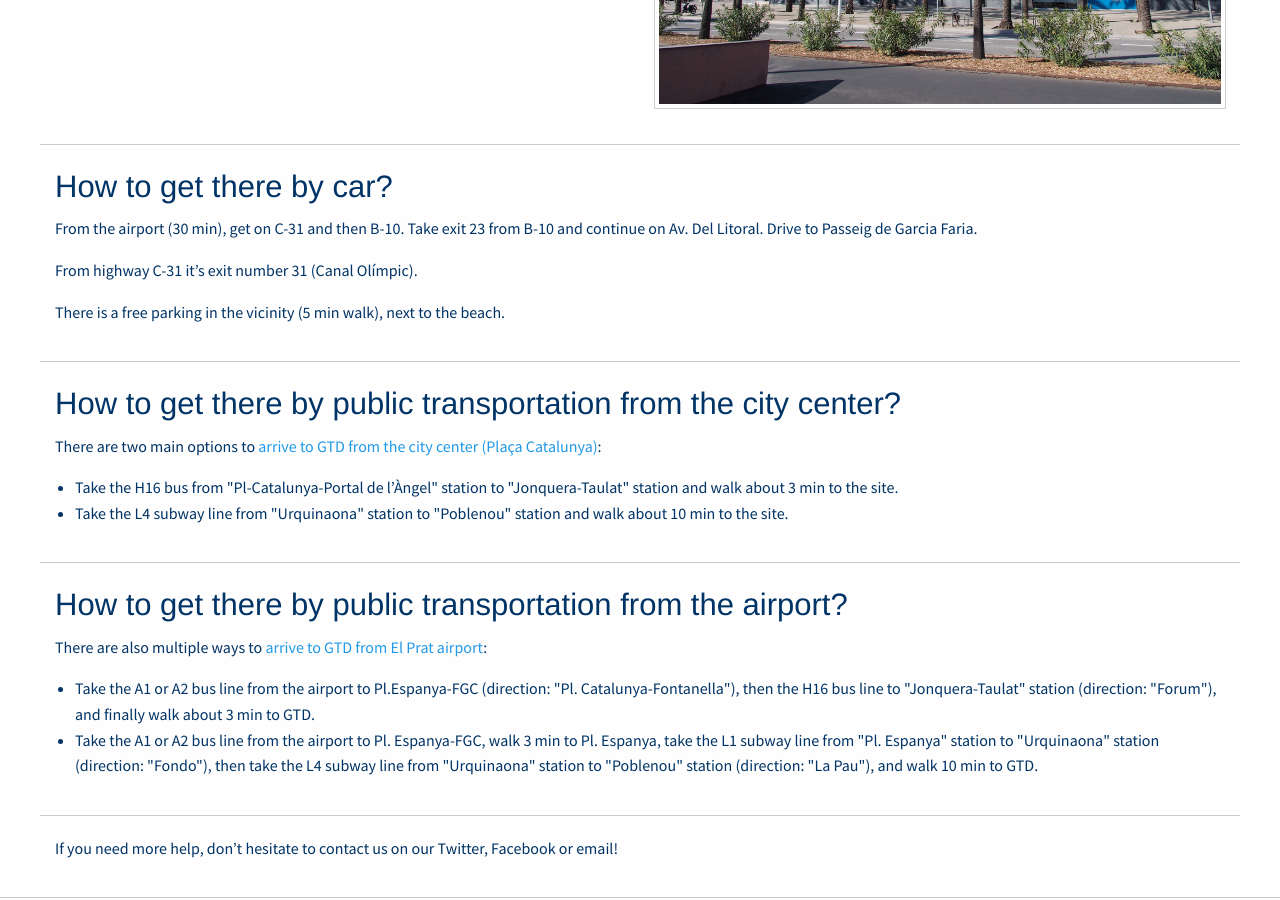
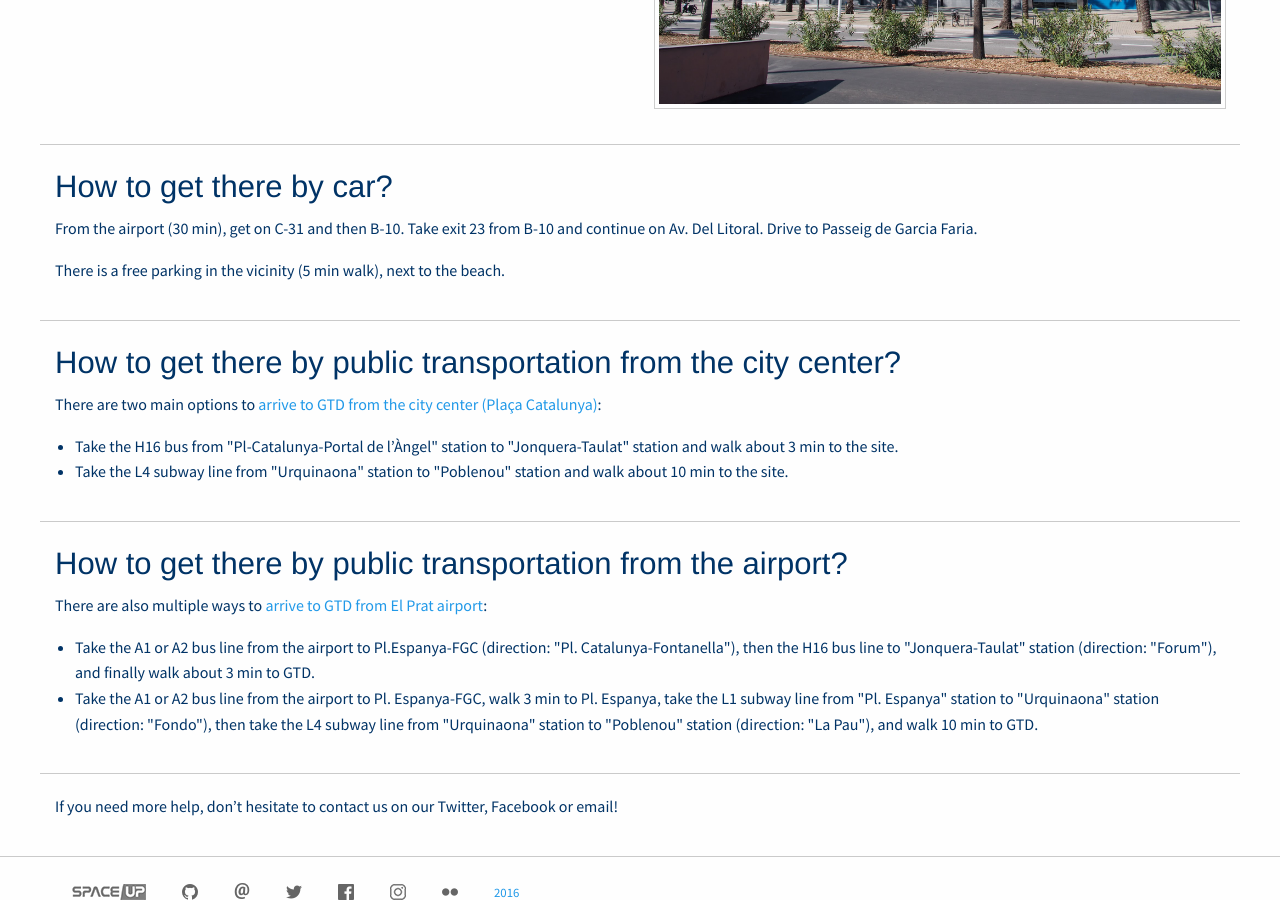
Before and after one commit to xuanxu/spaceup_bcn, a Jekyll site: the page built from location.html, in a window 1280 px wide and 900 px high, scrolled down 633 px. Built offline with Jekyll 4.4.1, drawn with Linux system fonts in a browser that asks for light colours.

Commit message:
Address comments

```diff
--- a/location.html
+++ b/location.html
@@ -32,7 +32,6 @@ permalink: /location/
 <div class="row column">
   <h3>How to get there by car?</h3>
   <p>From the airport (30 min), get on C-31 and then B-10. Take exit 23 from B-10 and continue on Av. Del Litoral. Drive to Passeig de Garcia Faria.</p>
-  <p>From highway C-31 it’s exit number 31 (Canal Olímpic).</p>
   <p>There is a free parking in the vicinity (5 min walk), next to the beach.</p>
 </div>
 
```
